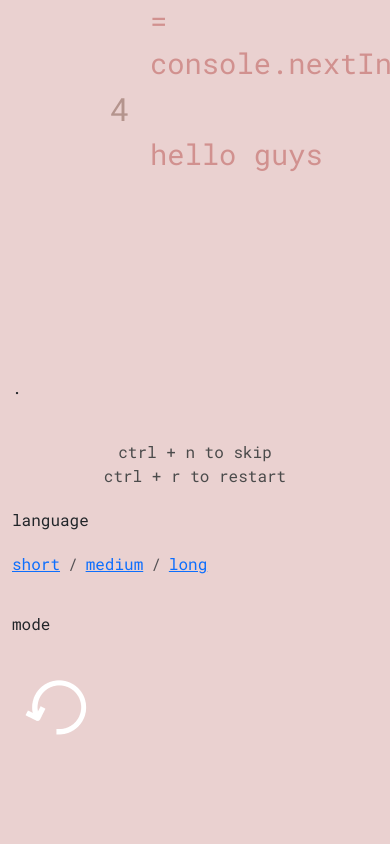
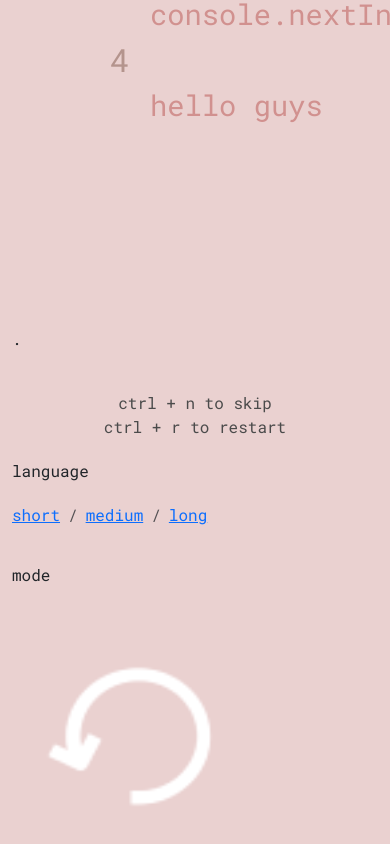
Before and after one commit to hcp-uw/syntext, a React (Create React App) app in the folder client/: page / in a window 390 px wide. Shown: the part 841-1685 px from the top of the page. Before the commit the page ends 1600 px from the top, so only its background shows below. Built offline with nearby package versions, Linux system fonts and the light colour scheme.

Commit message:
made icons smaller- how to make responsive??

```diff
--- a/client/src/Components/IconNavBar/IconNavBar.js
+++ b/client/src/Components/IconNavBar/IconNavBar.js
@@ -2,7 +2,7 @@ import pfp from "./pfpicon.png";
 
 const Iconnavbar = () => {
     return(
-      <img src={pfp}></img>
+      <img src={pfp} style={{width: "65%", height: "75%"}}></img>
     )
   }
 
--- a/client/src/Components/RestartButton/RestartButton.js
+++ b/client/src/Components/RestartButton/RestartButton.js
@@ -2,7 +2,7 @@ import restart from "./restart.png";
 
 const RestartButton = () => {
     return (
-        <img src={restart}></img>
+        <img src={restart} style={{width: "65%", height: "95%", paddingBottom: 50}}></img>
     )
 }
 
```
